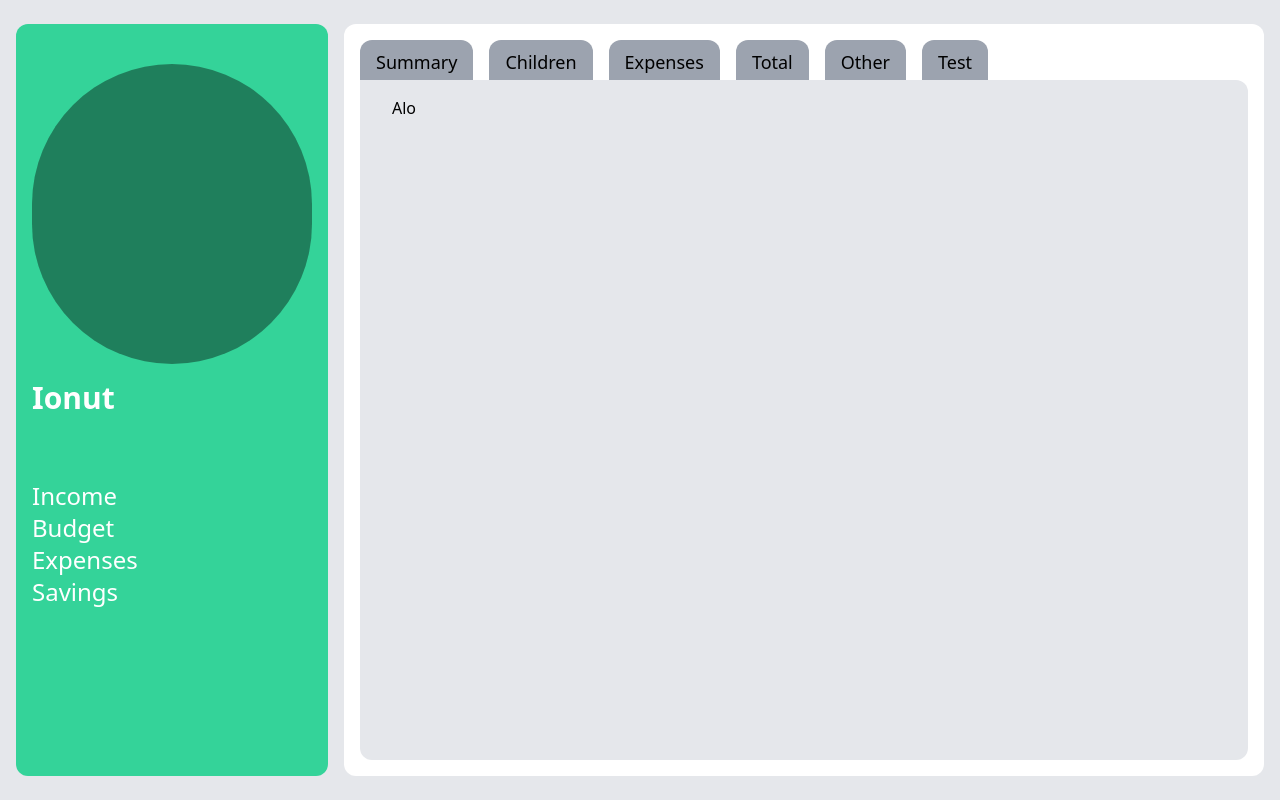
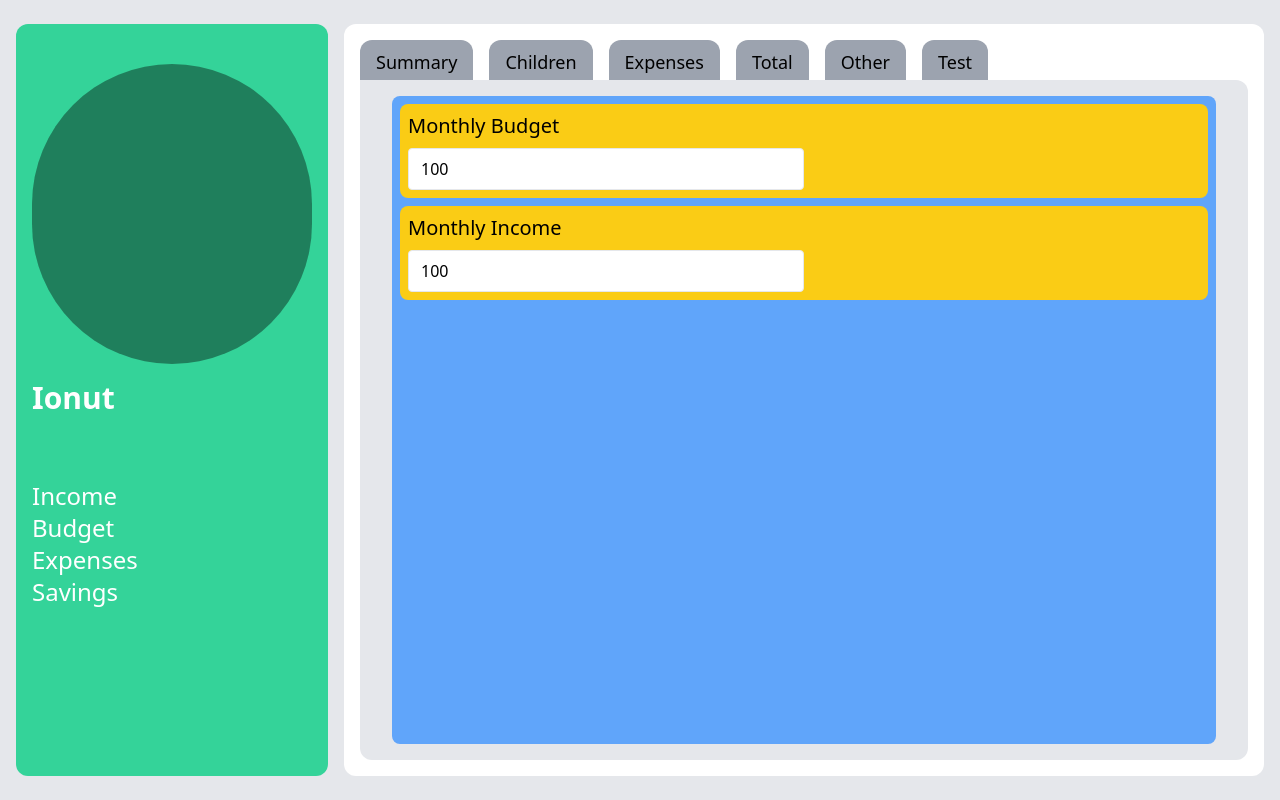
Before and after one commit to Pammota/uid-project, a Next.js app: page /children-founds in a window 1280 px wide. Built offline with nearby package versions, Linux system fonts and the light colour scheme.

Commit message:
added founds input fields

```diff
--- a/src/app/children-founds/page.tsx
+++ b/src/app/children-founds/page.tsx
@@ -1,9 +1,41 @@
-import React from "react";
+"use client"
+import React, {useState} from "react";
+
+type FoundProps = {
+    name: string;
+    amount: number;
+}
+
+export const Found = ({name, amount} : FoundProps) => {
+
+    const [currentAmount, setAmount] = useState<number | null>(amount);
+
+    const handleAmountChange = (event: React.ChangeEvent<HTMLInputElement>) => {
+        const newAmount = parseFloat(event.target.value);
+        setAmount(isNaN(newAmount) ? null : newAmount);
+    }
+
+    return (
+        <div className="w-full bg-yellow-400 rounded-lg p-2 flex flex-col gap-2 overflow-y-auto items-start">
+            <label className="text-black text-xl">
+                {name}
+            </label>
+            <input
+                type="number"
+                value={currentAmount !== null ? currentAmount : ''}
+                onChange={handleAmountChange}
+                className="border rounded py-2 px-3 w-1/2 self-start"
+            />
+        </div>
+    )
+
+}
 
 export default function Page() {
     return (
-        <div>
-            Alo
+        <div className="w-full bg-blue-400 rounded-lg p-2 flex flex-col gap-2 overflow-y-auto items-center">
+            <Found name="Monthly Budget" amount={100}/>
+            <Found name="Monthly Income" amount={100}/>
         </div>
     )
 }
```
